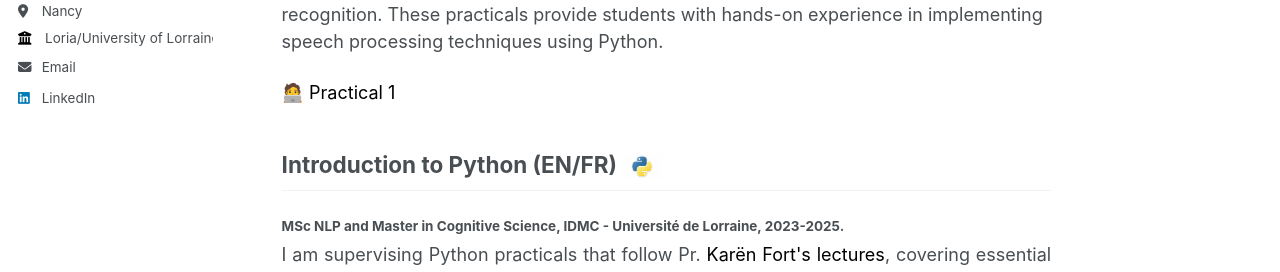
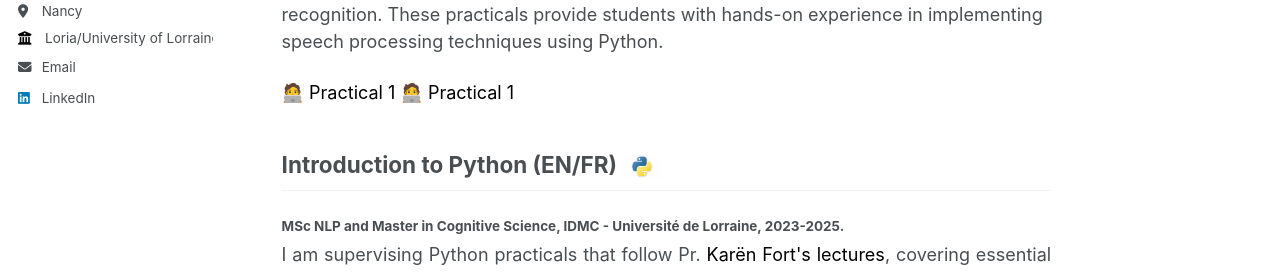
Before and after one commit to Nasseredd/nasseredd.github.io, a Jekyll site: the page built from _teaching/index.md, in a window 1280 px wide and 900 px high. Shown: the part 362-634 px from the top of the window. Built offline with Jekyll 4.4.1, drawn with Linux system fonts in a browser that asks for light colours.

Commit message:
Added practical 2 of speech robustness

```diff
--- a/_teaching/index.md
+++ b/_teaching/index.md
@@ -11,6 +11,7 @@
 I am supervising practical sessions as part of the "Speech Robustness" course, following the lectures delivered by Dr. Romain Serizel. The course explores key topics such as speech production, speech representation, speech enhancement, and speech recognition. These practicals provide students with hands-on experience in implementing speech processing techniques using Python.
 
 🧑‍💻 [Practical 1](/files/Practical-1.zip)
+🧑‍💻 [Practical 1](/files/speech_robustness/Practical-2.zip)
 
 
 ## Introduction to Python (EN/FR) ![emoji](/images/python-logo.jpeg){:height="40px" width="40px"}
```
Also changed, not shown: 1 other file.
